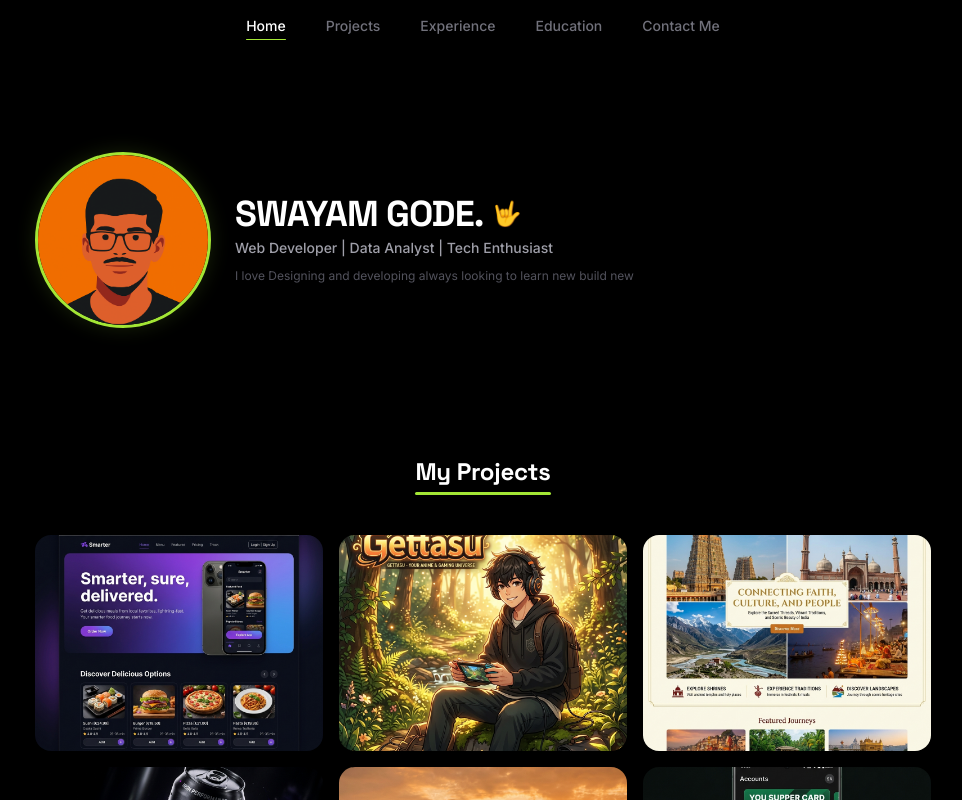
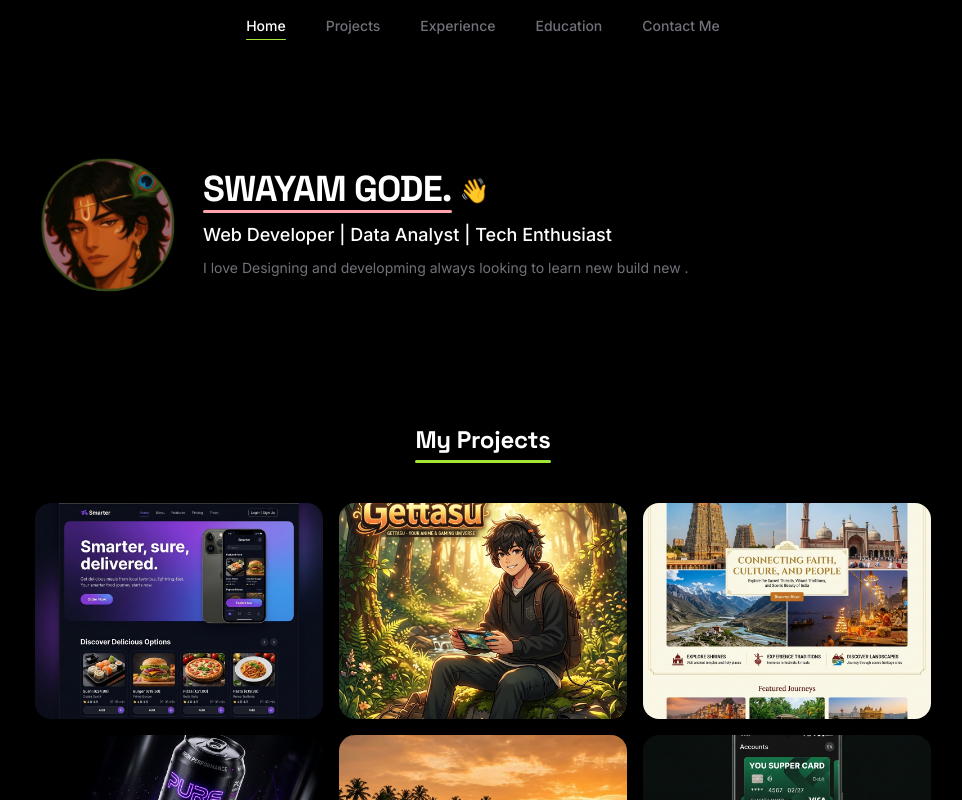
Before and after one commit to swayamgode/Portfolio, a Next.js app: page / in a window 1280 px wide. Shown: the top 800 px of the page, without its empty margins (157-1119 px from the left). Built offline with nearby package versions, Linux system fonts and the light colour scheme.

Commit message:
align header section design exactly with user uploaded reference

```diff
--- a/app/components/Hero.tsx
+++ b/app/components/Hero.tsx
@@ -7,9 +7,9 @@ const Hero = () => {
       <div className="max-w-4xl mx-auto">
         <div className="flex items-center gap-6">
           {/* Profile Image */}
-          <div className="w-32 h-32 md:w-44 md:h-44 rounded-full overflow-hidden border-[3px] border-[#a3e635] flex-shrink-0 shadow-[0_0_20px_rgba(163,230,53,0.15)]">
+          <div className="w-32 h-32 md:w-36 md:h-36 rounded-full overflow-hidden flex-shrink-0">
             <img
-              src="/profile3.png"
+              src="/profile_krishna.png"
               alt="Swayam Gode"
               className="w-full h-full object-cover"
               onError={(e) => {
@@ -20,14 +20,18 @@ const Hero = () => {
 
           {/* Name and Info */}
           <div>
-            <h1 className="text-3xl md:text-4xl font-bold text-white tracking-tight flex items-center gap-2">
-              SWAYAM GODE. <span className="text-2xl">🤟</span>
+            <h1 className="text-3xl md:text-4xl font-extrabold text-white tracking-tight flex items-center gap-2">
+              <span className="relative pb-1">
+                SWAYAM GODE.
+                <span className="absolute bottom-0 left-0 right-0 h-[3px] bg-[#fda4af] rounded-full" />
+              </span>
+              <span className="text-2xl">👋</span>
             </h1>
-            <p className="text-zinc-400 text-sm mt-1 font-medium">
+            <p className="text-zinc-350 text-base md:text-lg mt-2 font-medium">
               Web Developer | Data Analyst | Tech Enthusiast
             </p>
-            <p className="text-zinc-600 text-xs mt-2 max-w-md leading-relaxed">
-              I love Designing and developing always looking to learn new build new
+            <p className="text-zinc-500 text-sm mt-2 max-w-lg leading-relaxed">
+              I love Designing and developming always looking to learn new build new .
             </p>
           </div>
         </div>
```
Also changed, not shown: public/profile_krishna.png (added).
